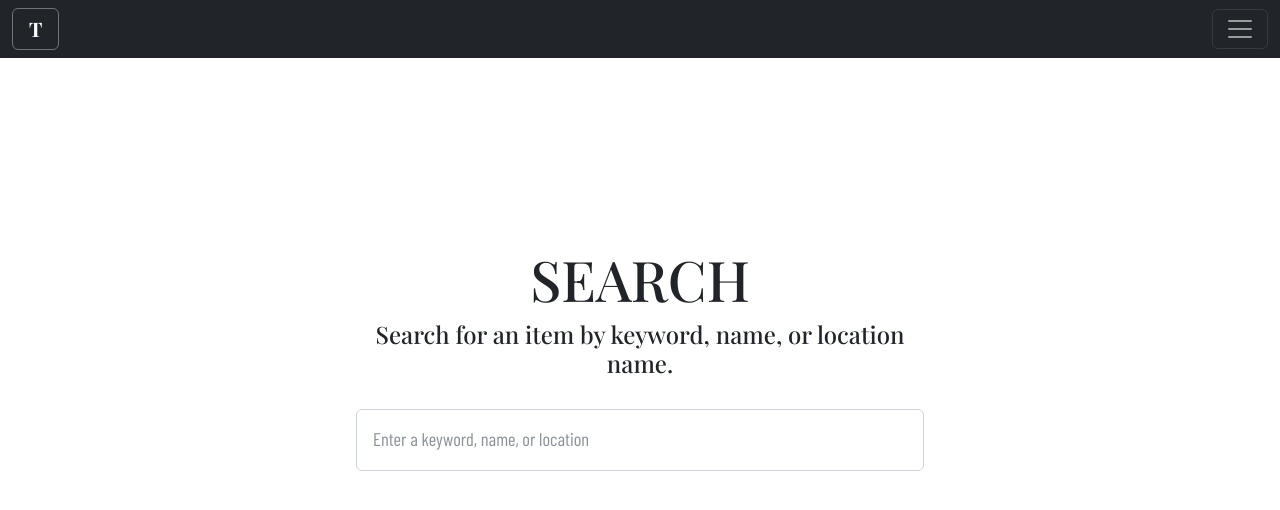
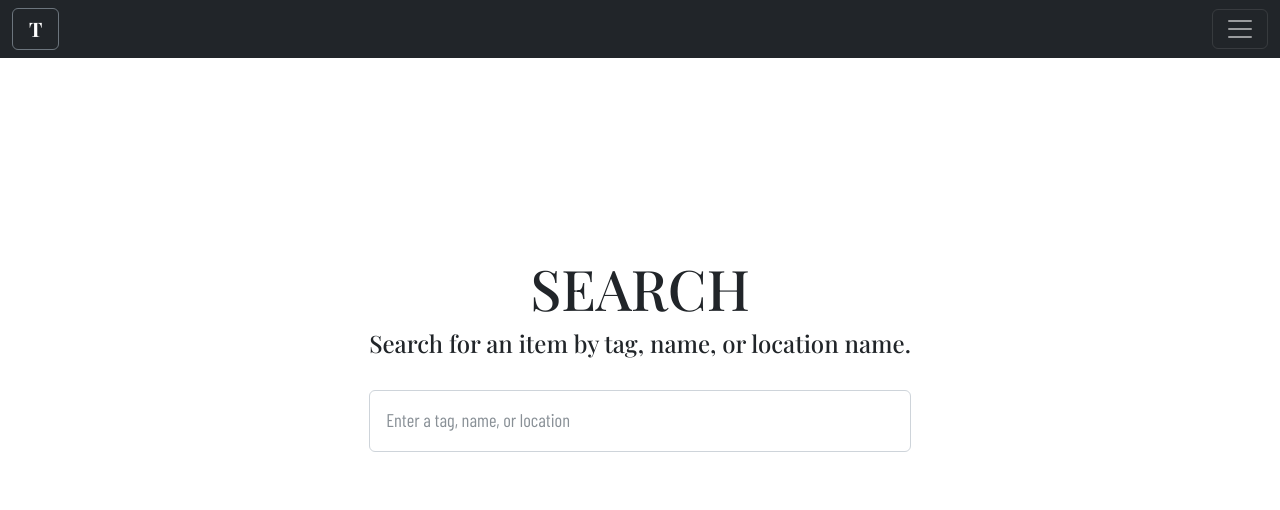
Before and after one commit to Capstone-GJR/frontend, a React (Create React App) app: page /search in a window 1280 px wide. Shown: the top 510 px of the page. Built offline with nearby package versions, Linux system fonts and the light colour scheme; no server answers; sample sign-in values are in the browser's storage.

Commit message:
change keywords to tags

```diff
--- a/src/components/pages/general/Search.js
+++ b/src/components/pages/general/Search.js
@@ -30,7 +30,7 @@ function Search(props) {
     setSearchTerm(e.target.value);
     const searchResults = components.filter((component) => {
       return (
-        component.keywords.toLowerCase().includes(searchTerm.toLowerCase()) ||
+        component.tags.toLowerCase().includes(searchTerm.toLowerCase()) ||
         component.name.toLowerCase().includes(searchTerm.toLowerCase()) ||
         component.tote.name.toLowerCase().includes(searchTerm.toLowerCase()) ||
         component.tote.space.name
@@ -45,11 +45,11 @@ function Search(props) {
     <div className="pgContainer">
       <div className="partialPgContainer">
       <h1>SEARCH</h1>
-      <h4>Search for an item by keyword, name, or location name.</h4>
+      <h4>Search for an item by tag, name, or location name.</h4>
           <Form onSubmit={(e) => e.preventDefault()}>
             <FormInput
                 type="text"
-                placeholder="Enter a keyword, name, or location"
+                placeholder="Enter a tag, name, or location"
                 value={searchTerm}
                 onChange={search}
                 onEnter
```
